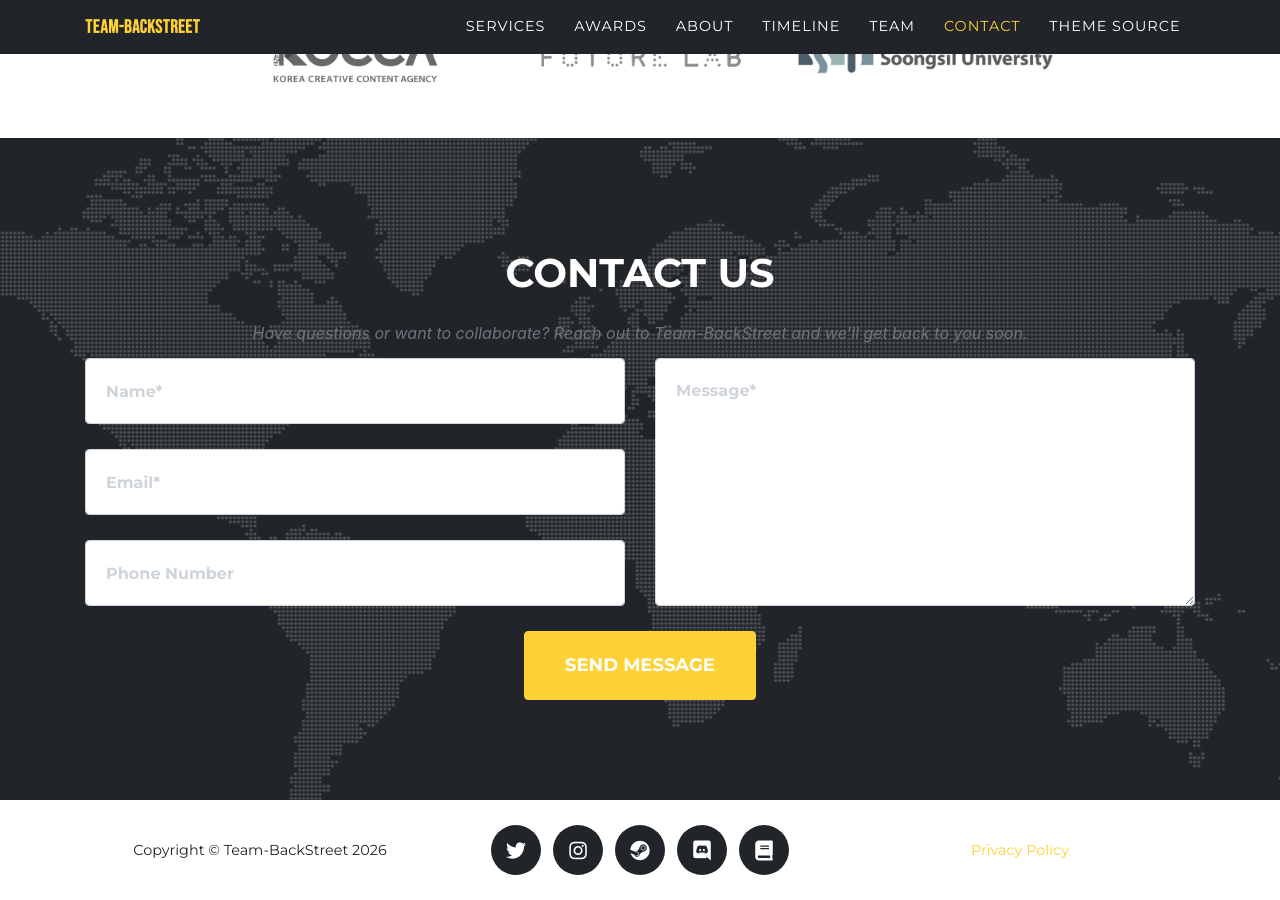
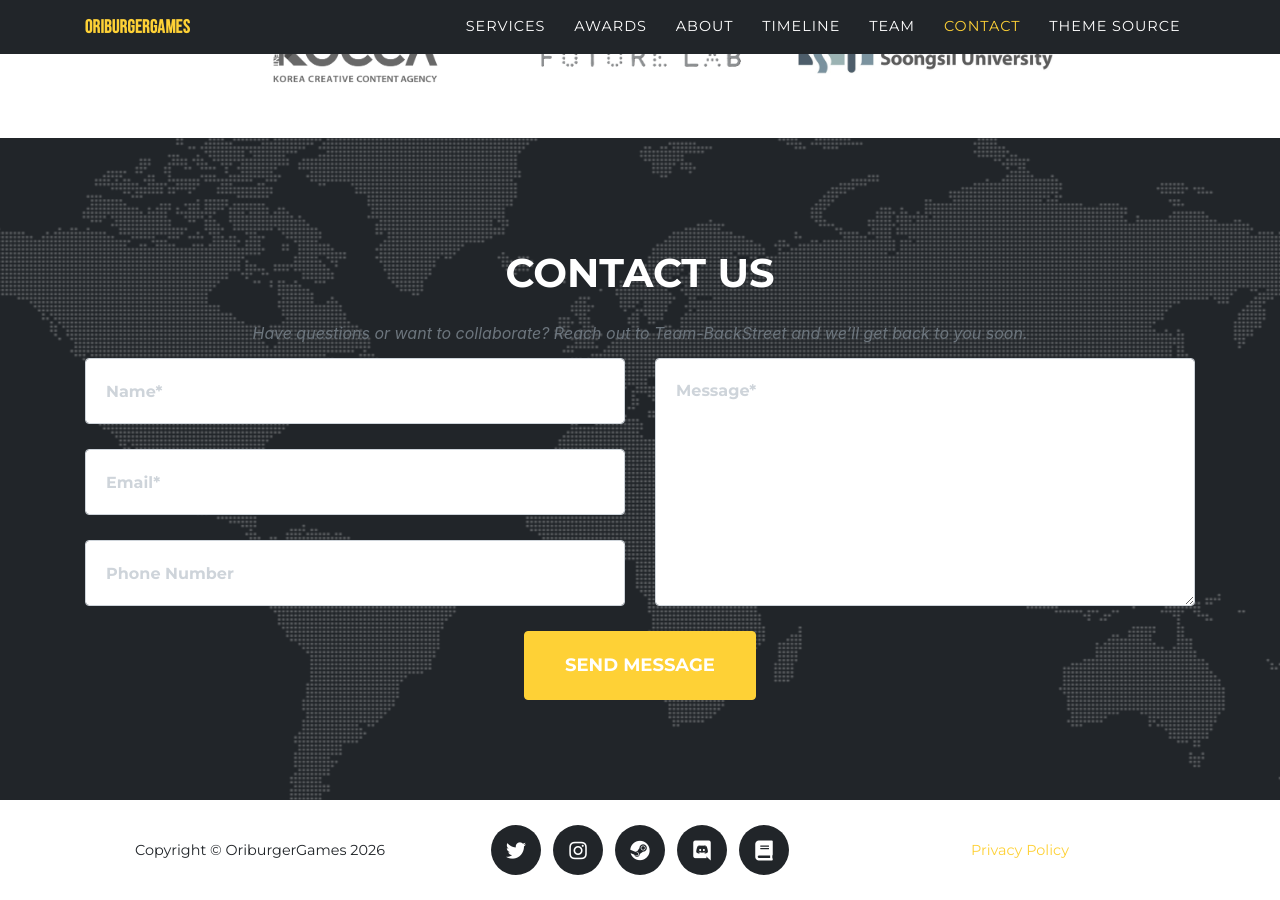
Before and after one commit to Team-BackStreet-2nd/backstreet.github.io, a Jekyll site: the page built from index.md, in a window 1280 px wide and 900 px high, scrolled down 6966 px. Built offline with Jekyll 4.4.1, drawn with Linux system fonts in a browser that asks for light colours; some web fonts are replaced.

Commit message:
Update _config.yml

```diff
--- a/_config.yml
+++ b/_config.yml
@@ -13,13 +13,13 @@
 
 #theme: jekyll-agency
 
-url    : "https://team-backstreet-2nd.github.io" # the base hostname & protocol for your site, e.g. http://example.com
-baseurl: "/backstreet.github.io" # the subpath of your site, e.g. /blog
+url    : "https://oriburger.github.io" # the base hostname & protocol for your site, e.g. http://example.com
+baseurl: "/oriburger.github.io" # the subpath of your site, e.g. /blog
 
-title      : Team-BackStreet
+title      : OriburgerGames
 email      : teambackstreetforever@gmail.com #this is also the email contact forms will go to
-description: "For the best action game, Team-BackStreet"
-author     : Team-BackStreet
+description: "For the best action game, Oriburger Games"
+author     : OriburgerGames
 # logo:     #optional, defaults to site title
   # path: assets\img\clients\creative-market.jpg
   # height: 60 #height in px, defaults to 52px
```
